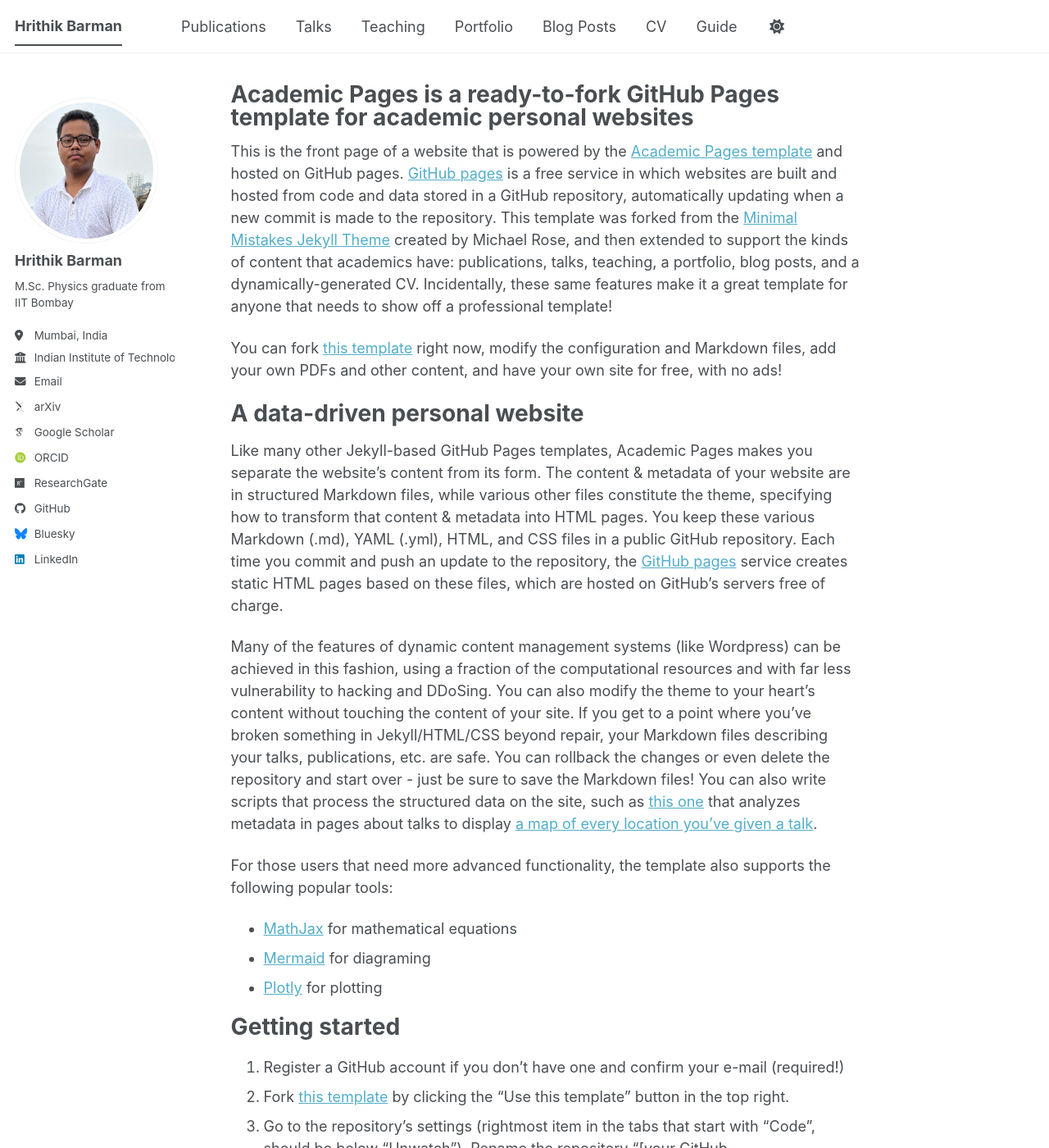
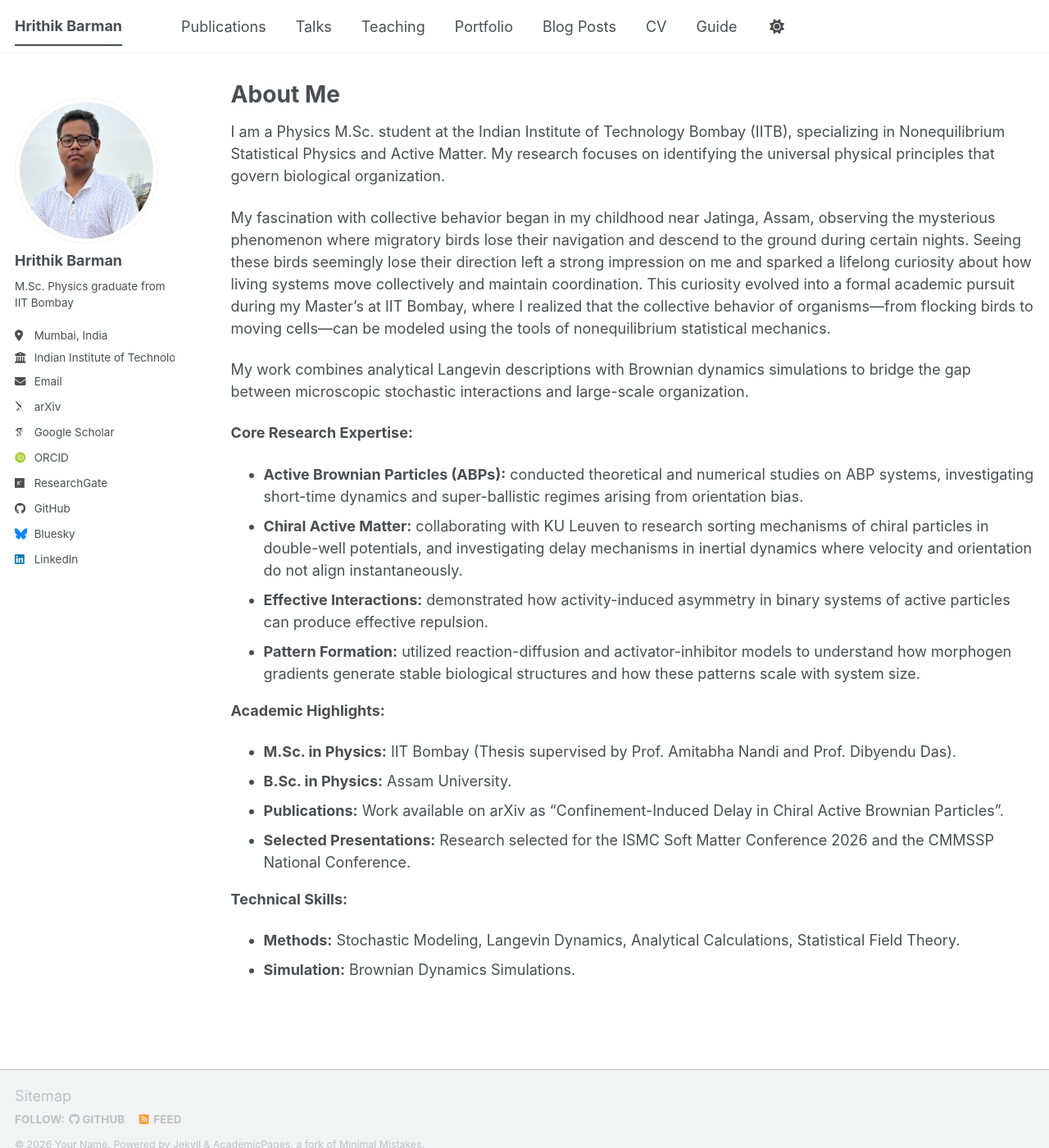
Before and after one commit to Hrithikbarmangc/barman.github.io, a Jekyll site: the page built from _pages/about.md, in a window 1280 px wide and 1400 px high. Shown: the whole window at 82% size. Built offline with Jekyll 4.4.1, drawn with Linux system fonts in a browser that asks for light colours; some web fonts are replaced; a script bundle is joined from its source files by our own code; library files that are not in the unit come from our copies; some of the changed text lies outside the part shown.

Commit message:
Update about.md

```diff
--- a/_pages/about.md
+++ b/_pages/about.md
@@ -1,56 +1,31 @@
 ---
+layout: archive
+title: "About Me"
 permalink: /
-title: "Academic Pages is a ready-to-fork GitHub Pages template for academic personal websites"
 author_profile: true
-redirect_from:
-  - /about/
-  - /about.html
 ---
 
-This is the front page of a website that is powered by the [Academic Pages template](https://github.com/academicpages/academicpages.github.io) and hosted on GitHub pages. [GitHub pages](https://pages.github.com) is a free service in which websites are built and hosted from code and data stored in a GitHub repository, automatically updating when a new commit is made to the repository. This template was forked from the [Minimal Mistakes Jekyll Theme](https://mmistakes.github.io/minimal-mistakes/) created by Michael Rose, and then extended to support the kinds of content that academics have: publications, talks, teaching, a portfolio, blog posts, and a dynamically-generated CV. Incidentally, these same features make it a great template for anyone that needs to show off a professional template!
+I am a Physics M.Sc. student at the Indian Institute of Technology Bombay (IITB), specializing in Nonequilibrium Statistical Physics and Active Matter. My research focuses on identifying the universal physical principles that govern biological organization.
 
- You can fork [this template](https://github.com/academicpages/academicpages.github.io) right now, modify the configuration and Markdown files, add your own PDFs and other content, and have your own site for free, with no ads!
+My fascination with collective behavior began in my childhood near Jatinga, Assam, observing the mysterious phenomenon where migratory birds lose their navigation and descend to the ground during certain nights. Seeing these birds seemingly lose their direction left a strong impression on me and sparked a lifelong curiosity about how living systems move collectively and maintain coordination. This curiosity evolved into a formal academic pursuit during my Master’s at IIT Bombay, where I realized that the collective behavior of organisms—from flocking birds to moving cells—can be modeled using the tools of nonequilibrium statistical mechanics.
 
-A data-driven personal website
-======
-Like many other Jekyll-based GitHub Pages templates, Academic Pages makes you separate the website's content from its form. The content & metadata of your website are in structured Markdown files, while various other files constitute the theme, specifying how to transform that content & metadata into HTML pages. You keep these various Markdown (.md), YAML (.yml), HTML, and CSS files in a public GitHub repository. Each time you commit and push an update to the repository, the [GitHub pages](https://pages.github.com/) service creates static HTML pages based on these files, which are hosted on GitHub's servers free of charge.
+My work combines analytical Langevin descriptions with Brownian dynamics simulations to bridge the gap between microscopic stochastic interactions and large-scale organization.
 
-Many of the features of dynamic content management systems (like Wordpress) can be achieved in this fashion, using a fraction of the computational resources and with far less vulnerability to hacking and DDoSing. You can also modify the theme to your heart's content without touching the content of your site. If you get to a point where you've broken something in Jekyll/HTML/CSS beyond repair, your Markdown files describing your talks, publications, etc. are safe. You can rollback the changes or even delete the repository and start over - just be sure to save the Markdown files! You can also write scripts that process the structured data on the site, such as [this one](https://github.com/academicpages/academicpages.github.io/blob/master/talkmap.ipynb) that analyzes metadata in pages about talks to display [a map of every location you've given a talk](https://academicpages.github.io/talkmap.html).
+**Core Research Expertise:**
 
-For those users that need more advanced functionality, the template also supports the following popular tools:
-- [MathJax](https://www.mathjax.org/) for mathematical equations
-- [Mermaid](https://mermaid.js.org/) for diagraming
-- [Plotly](https://plotly.com/javascript/) for plotting
+* **Active Brownian Particles (ABPs):** conducted theoretical and numerical studies on ABP systems, investigating short-time dynamics and super-ballistic regimes arising from orientation bias.
+* **Chiral Active Matter:** collaborating with KU Leuven to research sorting mechanisms of chiral particles in double-well potentials, and investigating delay mechanisms in inertial dynamics where velocity and orientation do not align instantaneously.
+* **Effective Interactions:** demonstrated how activity-induced asymmetry in binary systems of active particles can produce effective repulsion.
+* **Pattern Formation:** utilized reaction-diffusion and activator-inhibitor models to understand how morphogen gradients generate stable biological structures and how these patterns scale with system size.
 
-Getting started
-======
-1. Register a GitHub account if you don't have one and confirm your e-mail (required!)
-1. Fork [this template](https://github.com/academicpages/academicpages.github.io) by clicking the "Use this template" button in the top right.
-1. Go to the repository's settings (rightmost item in the tabs that start with "Code", should be below "Unwatch"). Rename the repository "[your GitHub username].github.io", which will also be your website's URL.
-1. Set site-wide configuration and create content & metadata (see below -- also see [this set of diffs](https://archive.is/3TPas) showing what files were changed to set up [an example site](https://getorg-testacct.github.io) for a user with the username "getorg-testacct")
-1. Upload any files (like PDFs, .zip files, etc.) to the files/ directory. They will appear at https://[your GitHub username].github.io/files/example.pdf.
-1. Check status by going to the repository settings, in the "GitHub pages" section
+**Academic Highlights:**
 
-Site-wide configuration
-------
-The main configuration file for the site is in the base directory in [_config.yml](https://github.com/academicpages/academicpages.github.io/blob/master/_config.yml), which defines the content in the sidebars and other site-wide features. You will need to replace the default variables with ones about yourself and your site's github repository. The configuration file for the top menu is in [_data/navigation.yml](https://github.com/academicpages/academicpages.github.io/blob/master/_data/navigation.yml). For example, if you don't have a portfolio or blog posts, you can remove those items from that navigation.yml file to remove them from the header.
+* **M.Sc. in Physics:** IIT Bombay (Thesis supervised by Prof. Amitabha Nandi and Prof. Dibyendu Das).
+* **B.Sc. in Physics:** Assam University.
+* **Publications:** Work available on arXiv as "Confinement-Induced Delay in Chiral Active Brownian Particles".
+* **Selected Presentations:** Research selected for the ISMC Soft Matter Conference 2026 and the CMMSSP National Conference.
 
-Create content & metadata
-------
-For site content, there is one Markdown file for each type of content, which are stored in directories like _publications, _talks, _posts, _teaching, or _pages. For example, each talk is a Markdown file in the [_talks directory](https://github.com/academicpages/academicpages.github.io/tree/master/_talks). At the top of each Markdown file is structured data in YAML about the talk, which the theme will parse to do lots of cool stuff. The same structured data about a talk is used to generate the list of talks on the [Talks page](https://academicpages.github.io/talks), each [individual page](https://academicpages.github.io/talks/2012-03-01-talk-1) for specific talks, the talks section for the [CV page](https://academicpages.github.io/cv), and the [map of places you've given a talk](https://academicpages.github.io/talkmap.html) (if you run this [python file](https://github.com/academicpages/academicpages.github.io/blob/master/talkmap.py) or [Jupyter notebook](https://github.com/academicpages/academicpages.github.io/blob/master/talkmap.ipynb), which creates the HTML for the map based on the contents of the _talks directory).
+**Technical Skills:**
 
-**Markdown generator**
-
-The repository includes [a set of Jupyter notebooks](https://github.com/academicpages/academicpages.github.io/tree/master/markdown_generator
-) that converts a CSV containing structured data about talks or presentations into individual Markdown files that will be properly formatted for the Academic Pages template. The sample CSVs in that directory are the ones I used to create my own personal website at stuartgeiger.com. My usual workflow is that I keep a spreadsheet of my publications and talks, then run the code in these notebooks to generate the Markdown files, then commit and push them to the GitHub repository.
-
-How to edit your site's GitHub repository
-------
-Many people use a git client to create files on their local computer and then push them to GitHub's servers. If you are not familiar with git, you can directly edit these configuration and Markdown files directly in the github.com interface. Navigate to a file (like [this one](https://github.com/academicpages/academicpages.github.io/blob/master/_talks/2012-03-01-talk-1.md) and click the pencil icon in the top right of the content preview (to the right of the "Raw | Blame | History" buttons). You can delete a file by clicking the trashcan icon to the right of the pencil icon. You can also create new files or upload files by navigating to a directory and clicking the "Create new file" or "Upload files" buttons.
-
-Example: editing a Markdown file for a talk
-![Editing a Markdown file for a talk](/images/editing-talk.png)
-
-For more info
-------
-More info about configuring Academic Pages can be found in [the guide](https://academicpages.github.io/markdown/), the [growing wiki](https://github.com/academicpages/academicpages.github.io/wiki), and you can always [ask a question on GitHub](https://github.com/academicpages/academicpages.github.io/discussions). The [guides for the Minimal Mistakes theme](https://mmistakes.github.io/minimal-mistakes/docs/configuration/) (which this theme was forked from) might also be helpful.
+* **Methods:** Stochastic Modeling, Langevin Dynamics, Analytical Calculations, Statistical Field Theory.
+* **Simulation:** Brownian Dynamics Simulations.
```
